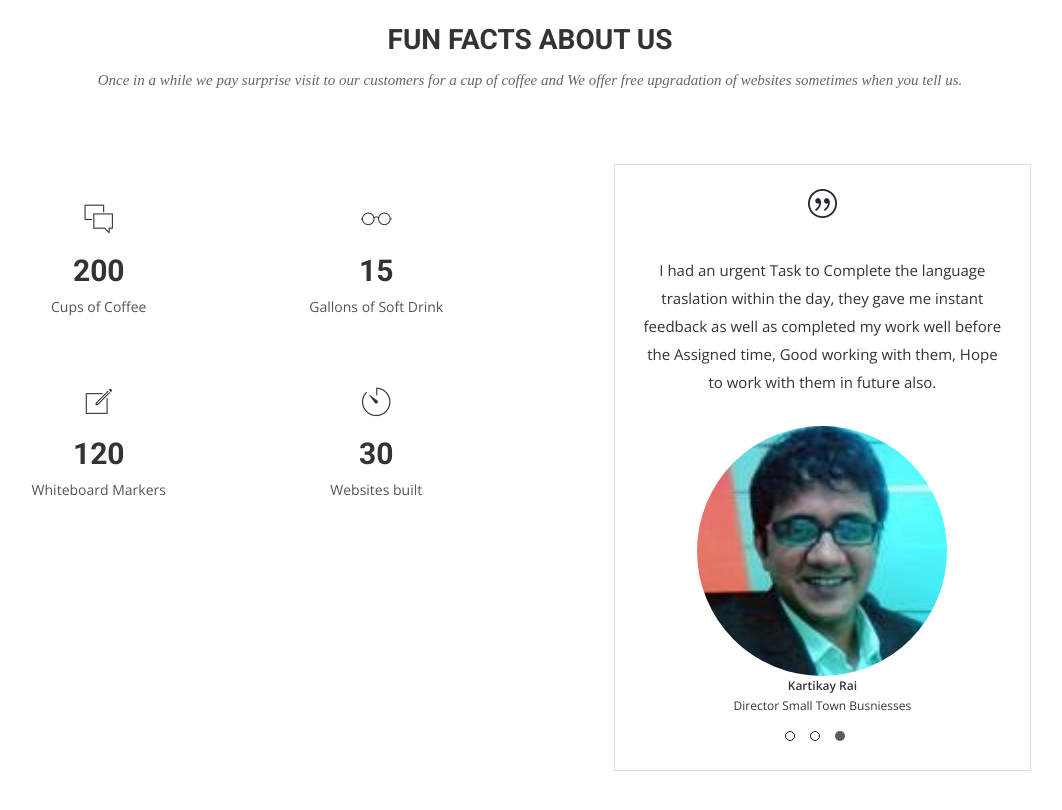
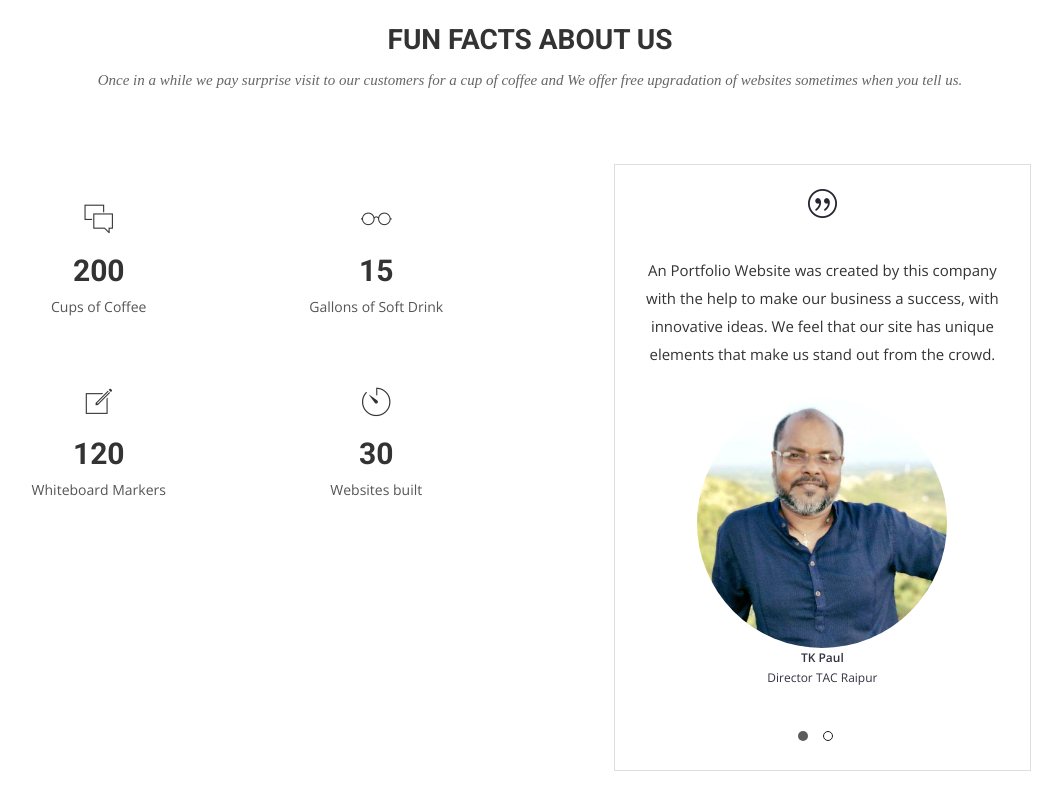
Before and after one commit to FreeMonk/FreeMonk.github.io, a Jekyll site: the page built from index.html, in a window 1280 px wide and 900 px high, scrolled down 2872 px. Shown: the top 810 px of the window, without its empty margins (110-1172 px from the left). Built offline with Jekyll 4.4.1, drawn with Linux system fonts in a browser that asks for light colours; nearby versions of some CDN libraries; some web fonts are replaced; some of the changed lines change nothing that is shown.

Commit message:
Cleaning Stuff

```diff
--- a/_data/testimonials.yml
+++ b/_data/testimonials.yml
@@ -1,8 +1,3 @@
-- name: Anurag Sahu
-  title: Student IIIT Hyderabad
-  testimonial: "This company created an e-commerce site with the tools to make our business a success, with innovative ideas. We feel that our site has unique elements that make us stand out from the crowd."
-  image: img/testimonisal_people/anurag.jpg
-
 - name: TK Paul
   title: Director TAC Raipur
   testimonial: "An Portfolio Website was created by this company with the help to make our business a success, with innovative ideas. We feel that our site has unique elements that make us stand out from the crowd."
```
Also changed, not shown: img/testimonisal_people/anurag.jpg (deleted).
